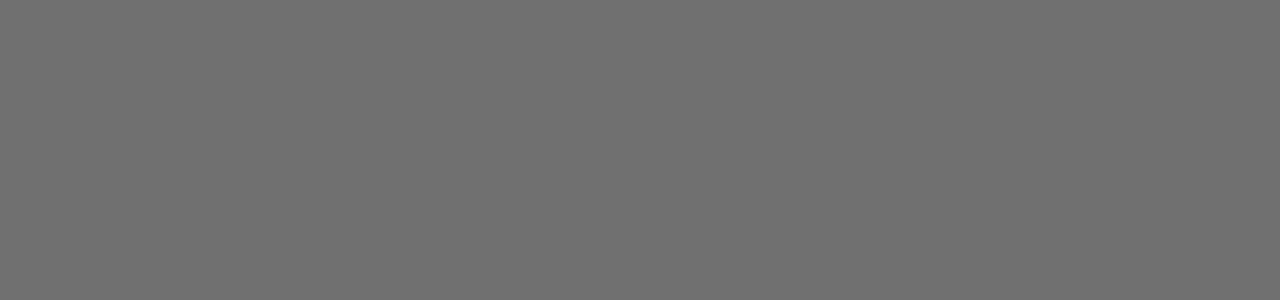
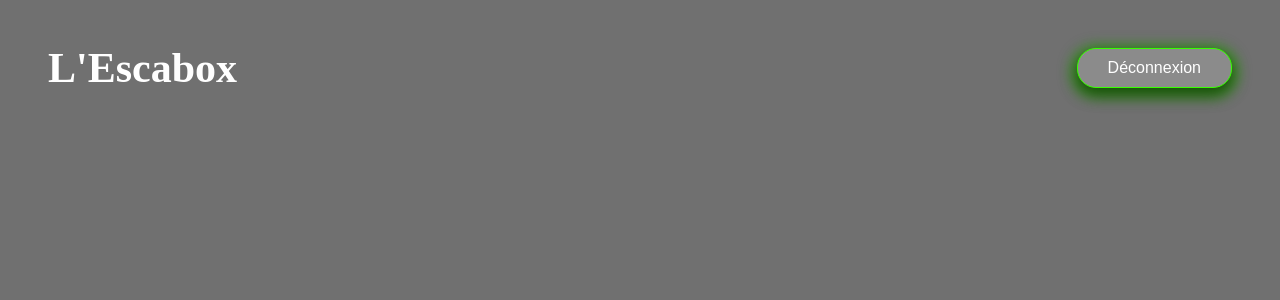
Before and after one commit to lescadev/Jukebox, a React (Create React App) app in the folder front/: page / in a window 1280 px wide. Shown: the top 300 px of the page. Built offline with nearby package versions, Linux system fonts and the light colour scheme.

Commit message:
Intégration du component Header

```diff
--- a/front/src/Components/App.js
+++ b/front/src/Components/App.js
@@ -1,8 +1,10 @@
 import React from 'react';
+import Header from './header';
 
 function App() {
   return (
     <div className="App">
+      <Header />
     </div>
   );
 }
--- /dev/null
+++ b/front/src/Components/header.js
@@ -0,0 +1,14 @@
+import React from 'react';
+
+const Header = () => {
+    return(
+    <header>
+        <ul className="menu-header">
+            <li><h1 id="title">L'Escabox</h1></li>
+            <li><button id="login">Déconnexion</button></li>
+        </ul>
+    </header>
+    )
+}
+
+export default Header;
--- /dev/null
+++ b/front/src/Sass/Components/_header.scss
@@ -0,0 +1,32 @@
+header{
+
+    .menu-header{
+        display: flex;
+        justify-content: space-between;
+        align-items: center;
+        list-style: none;
+        padding: 0px 40px 0 40px;
+    }
+
+    #title{
+    color: white;
+    font-size: 42px;
+    }
+
+    #login{
+        background-color: rgb(139, 139, 139);
+        border: none;
+        border-radius: 19px;
+        padding: 10px 30px;
+        font-size: 16px;
+        color: white;
+        border: 1px solid #37FF00;
+        box-shadow: 0 7px 15px 0 rgba(0,0,0,0.50), 0 4px 13px 6px rgba(34,159,0,0.80);
+        &:hover{
+            background-color: white;
+            color: black;
+            border: 1px solid #37FF00;
+            box-shadow: 0 7px 15px 0 rgba(0,0,0,0.50), 0 4px 13px 6px rgba(34,159,0,0.80);
+        }
+    }
+}
--- a/front/src/Sass/index.scss
+++ b/front/src/Sass/index.scss
@@ -1 +1,5 @@
+//layout
 @import 'layout/layout';
+
+//components
+@import 'Components/header';
```
